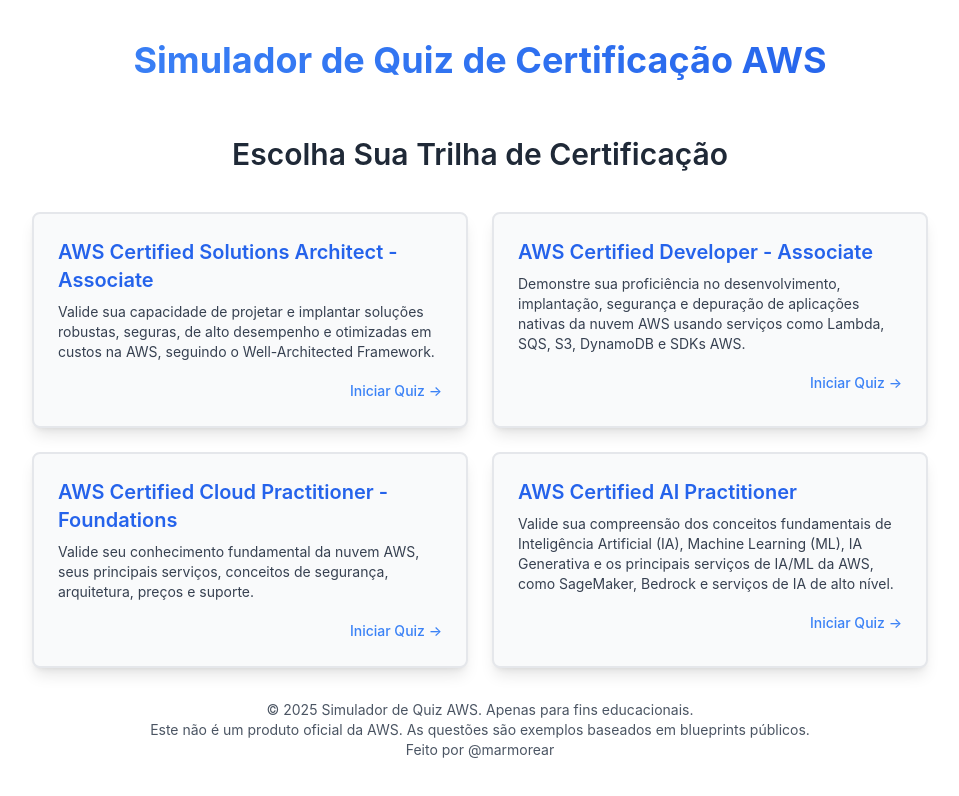
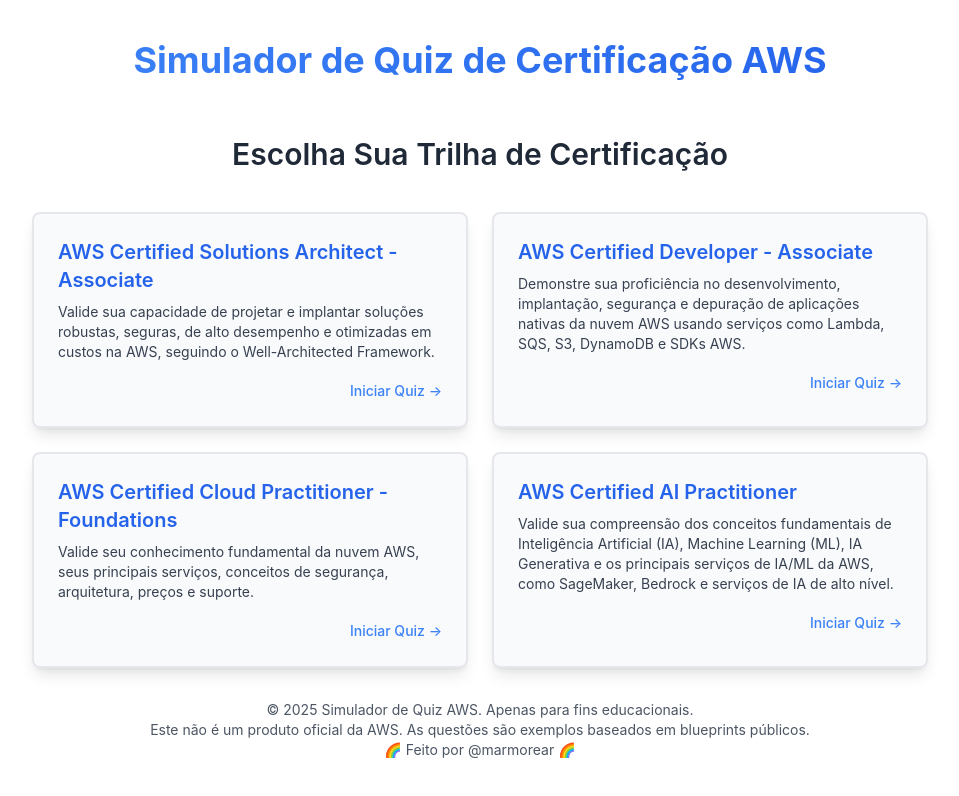
Before and after one commit to marmorear/aws-quiz, a React (Vite) app: page / in a window 1280 px wide. Shown: the top 796 px of the page, without its empty margins (160-1119 px from the left). Built offline with nearby package versions, Linux system fonts and the light colour scheme.

Commit message:
feat: add rainbow

```diff
--- a/App.tsx
+++ b/App.tsx
@@ -201,7 +201,7 @@
       <footer className="w-full max-w-4xl text-center py-6 text-gray-600 text-sm">
         <p>&copy; {new Date().getFullYear()} Simulador de Quiz AWS. Apenas para fins educacionais.</p>
         <p>Este não é um produto oficial da AWS. As questões são exemplos baseados em blueprints públicos.</p>
-        <p>Feito por @marmorear </p>
+        <p>🌈 Feito por @marmorear 🌈 </p>
       </footer>
     </div>
   );
```
Also changed, not shown: index.html (+1 -0 lines).
